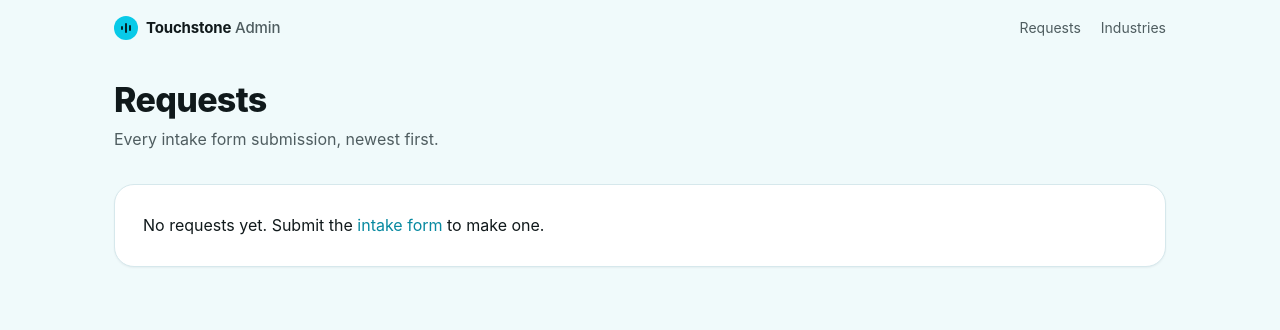
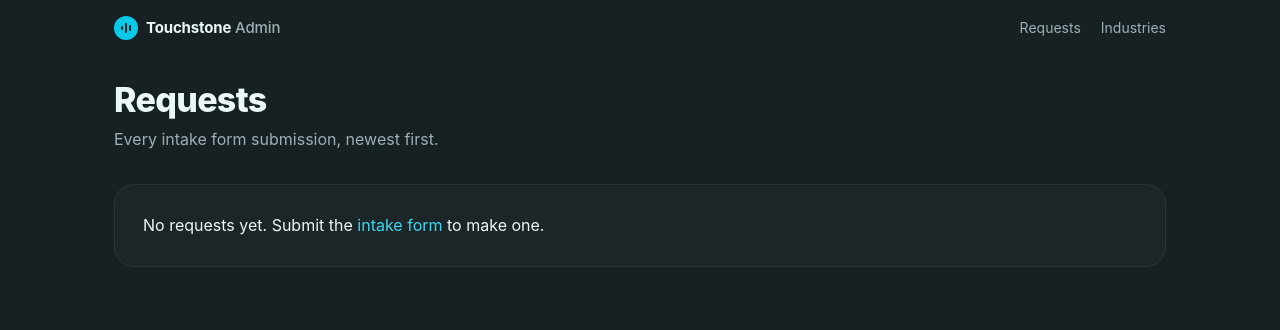
Before and after one commit to Jackson-earl/ElevenLabs-AI-Widget, a Flask app: template templates/admin/admin_list.html in a window 1280 px wide. Shown: the top 330 px of the page. Run offline with Flask 3, Linux system fonts and the light colour scheme; the template is opened without the code that fills it, so the values that code supplies are empty; some libraries are stand-ins or nearby versions.

Commit message:
Make the admin pages dark
admin.css, which only the admin pages load, replaces the light colors
from theme.css with dark ones, so the admin is always dark and every
page a client sees stays light.

Amp-Thread-ID: https://ampcode.com/threads/T-01a1e5f0-784e-7196-8679-a4c4a58504e4
Co-authored-by: Jackson Earl <jackde6804@gmail.com>

```diff
--- a/static/css/admin.css
+++ b/static/css/admin.css
@@ -1,4 +1,27 @@
 /* Extra styles for the admin pages. Loaded after main.css. */
+
+/* The admin pages are always dark, so they never look like a page a client sees. These replace
+   the light colors from theme.css; everything else in main.css and below uses them as-is. */
+:root {
+  color-scheme: dark;
+  --bg: #121819;
+  --soft: #172022;
+  --surface: #1c2527;
+  --text: #ecf7f9;
+  --muted: #9db0b4;
+  --line: #2d3435;
+  --accent-text: #3fd8ef;
+  --accent-soft: #0f343b;
+  --error: #fda29b;
+  --error-soft: #3b1714;
+  --error-line: #6b2a24;
+  --success: #75e0a7;
+  --success-soft: #0f2e1f;
+  --success-line: #1f5c3d;
+  --warning: #fec84b;
+  --warning-soft: #33260b;
+  --shadow: none;
+}
 
 main.wide { padding-top: 24px; }
 
```
